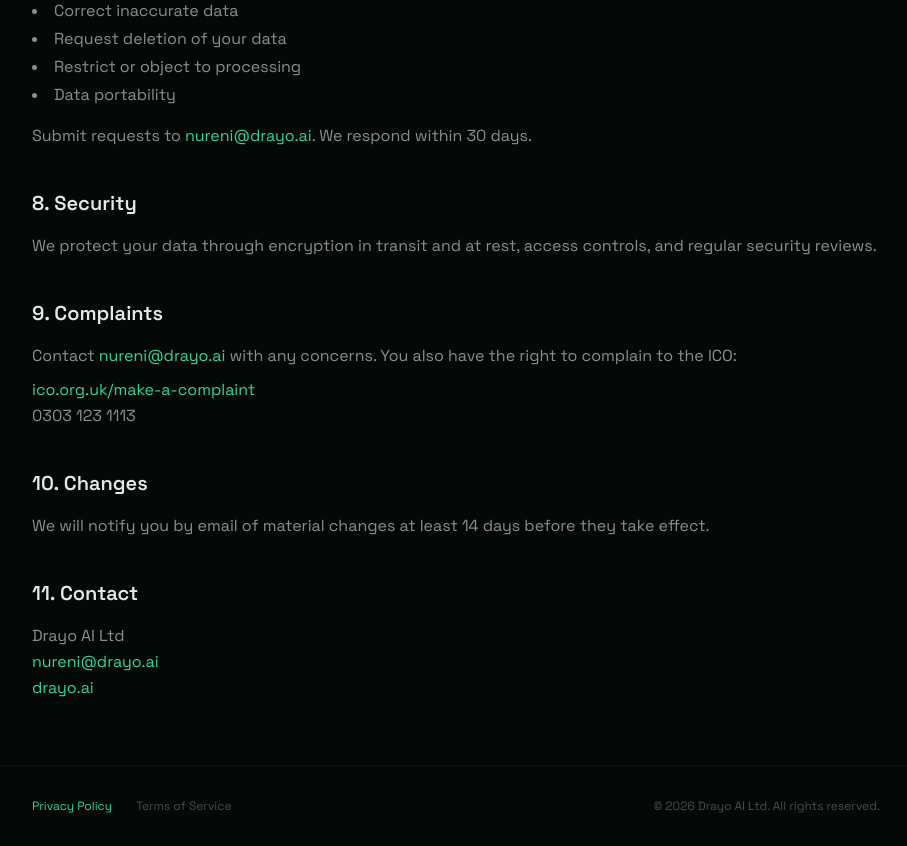
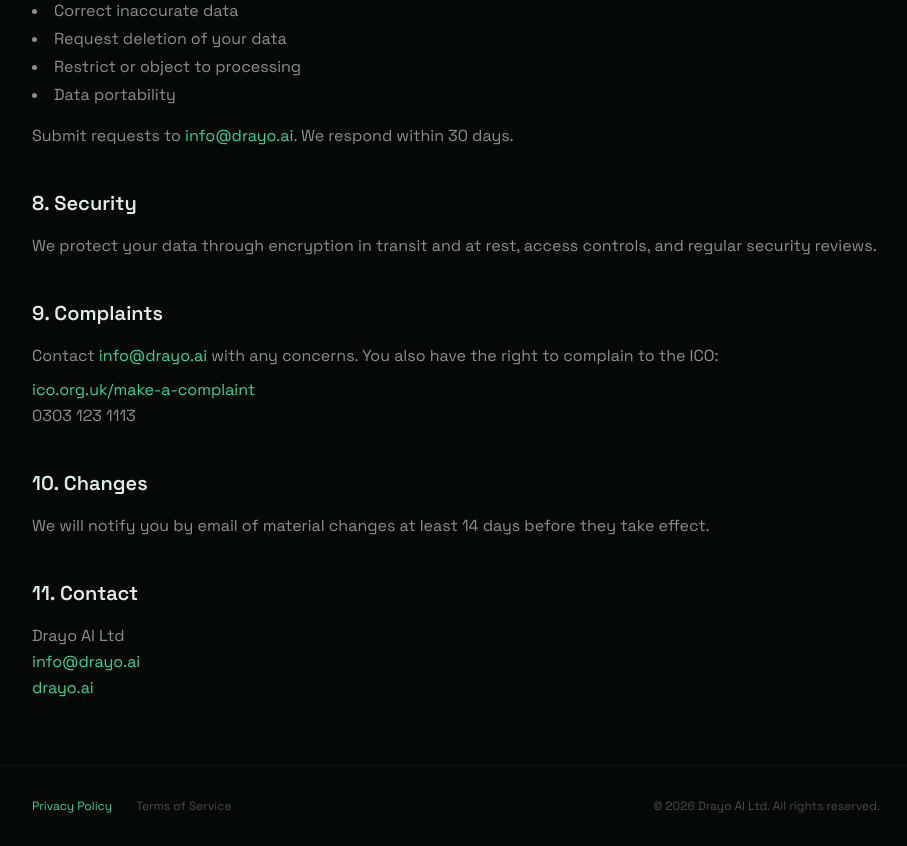
Before and after one commit to Nureni-Sheikh/drayo-marketing, a Next.js app: page /privacy in a window 1280 px wide. Shown: the part 1860-2706 px from the top of the page, without its empty margins (184-1091 px from the left). Built offline with nearby package versions, Linux system fonts and the light colour scheme.

Commit message:
fix: update email references to info@drayo.ai in policies

```diff
--- a/app/privacy/page.tsx
+++ b/app/privacy/page.tsx
@@ -35,7 +35,7 @@ export default function PrivacyPolicyPage() {
             </p>
             <p className="text-foreground/60 leading-relaxed">
               Registered in England and Wales.<br />
-              Contact: <a href="mailto:nureni@drayo.ai" className="text-primary hover:underline">nureni@drayo.ai</a>
+              Contact: <a href="mailto:info@drayo.ai" className="text-primary hover:underline">info@drayo.ai</a>
             </p>
           </section>
 
@@ -128,7 +128,7 @@ export default function PrivacyPolicyPage() {
               <li>Data portability</li>
             </ul>
             <p className="text-foreground/60 leading-relaxed mt-4">
-              Submit requests to <a href="mailto:nureni@drayo.ai" className="text-primary hover:underline">nureni@drayo.ai</a>. We respond within 30 days.
+              Submit requests to <a href="mailto:info@drayo.ai" className="text-primary hover:underline">info@drayo.ai</a>. We respond within 30 days.
             </p>
           </section>
 
@@ -144,7 +144,7 @@ export default function PrivacyPolicyPage() {
           <section>
             <h2 className="text-xl font-semibold text-foreground mb-4">9. Complaints</h2>
             <p className="text-foreground/60 leading-relaxed mb-2">
-              Contact <a href="mailto:nureni@drayo.ai" className="text-primary hover:underline">nureni@drayo.ai</a> with any concerns. You also have the right to complain to the ICO:
+              Contact <a href="mailto:info@drayo.ai" className="text-primary hover:underline">info@drayo.ai</a> with any concerns. You also have the right to complain to the ICO:
             </p>
             <p className="text-foreground/60 leading-relaxed">
               <a href="https://ico.org.uk/make-a-complaint" target="_blank" rel="noopener noreferrer" className="text-primary hover:underline">ico.org.uk/make-a-complaint</a><br />
@@ -165,7 +165,7 @@ export default function PrivacyPolicyPage() {
             <h2 className="text-xl font-semibold text-foreground mb-4">11. Contact</h2>
             <p className="text-foreground/60 leading-relaxed">
               Drayo AI Ltd<br />
-              <a href="mailto:nureni@drayo.ai" className="text-primary hover:underline">nureni@drayo.ai</a><br />
+              <a href="mailto:info@drayo.ai" className="text-primary hover:underline">info@drayo.ai</a><br />
               <a href="https://drayo.ai" className="text-primary hover:underline">drayo.ai</a>
             </p>
           </section>
--- a/app/terms/page.tsx
+++ b/app/terms/page.tsx
@@ -38,7 +38,7 @@ export default function TermsPage() {
             </p>
             <p className="text-foreground/60 leading-relaxed">
               Drayo AI Ltd is registered in England and Wales.<br />
-              Contact: <a href="mailto:nureni@drayo.ai" className="text-primary hover:underline">nureni@drayo.ai</a>
+              Contact: <a href="mailto:info@drayo.ai" className="text-primary hover:underline">info@drayo.ai</a>
             </p>
           </section>
 
@@ -140,7 +140,7 @@ export default function TermsPage() {
           <section>
             <h2 className="text-xl font-semibold text-foreground mb-4">11. Termination</h2>
             <p className="text-foreground/60 leading-relaxed mb-4">
-              You may cancel at any time by emailing <a href="mailto:nureni@drayo.ai" className="text-primary hover:underline">nureni@drayo.ai</a>. We may suspend accounts for breach of these Terms or non-payment after 14 days notice.
+              You may cancel at any time by emailing <a href="mailto:info@drayo.ai" className="text-primary hover:underline">info@drayo.ai</a>. We may suspend accounts for breach of these Terms or non-payment after 14 days notice.
             </p>
             <p className="text-foreground/60 leading-relaxed">
               On termination we provide a 30-day data export window before deletion.
@@ -168,7 +168,7 @@ export default function TermsPage() {
             <h2 className="text-xl font-semibold text-foreground mb-4">14. Contact</h2>
             <p className="text-foreground/60 leading-relaxed">
               Drayo AI Ltd<br />
-              <a href="mailto:nureni@drayo.ai" className="text-primary hover:underline">nureni@drayo.ai</a><br />
+              <a href="mailto:info@drayo.ai" className="text-primary hover:underline">info@drayo.ai</a><br />
               <a href="https://drayo.ai" className="text-primary hover:underline">drayo.ai</a>
             </p>
           </section>
```
